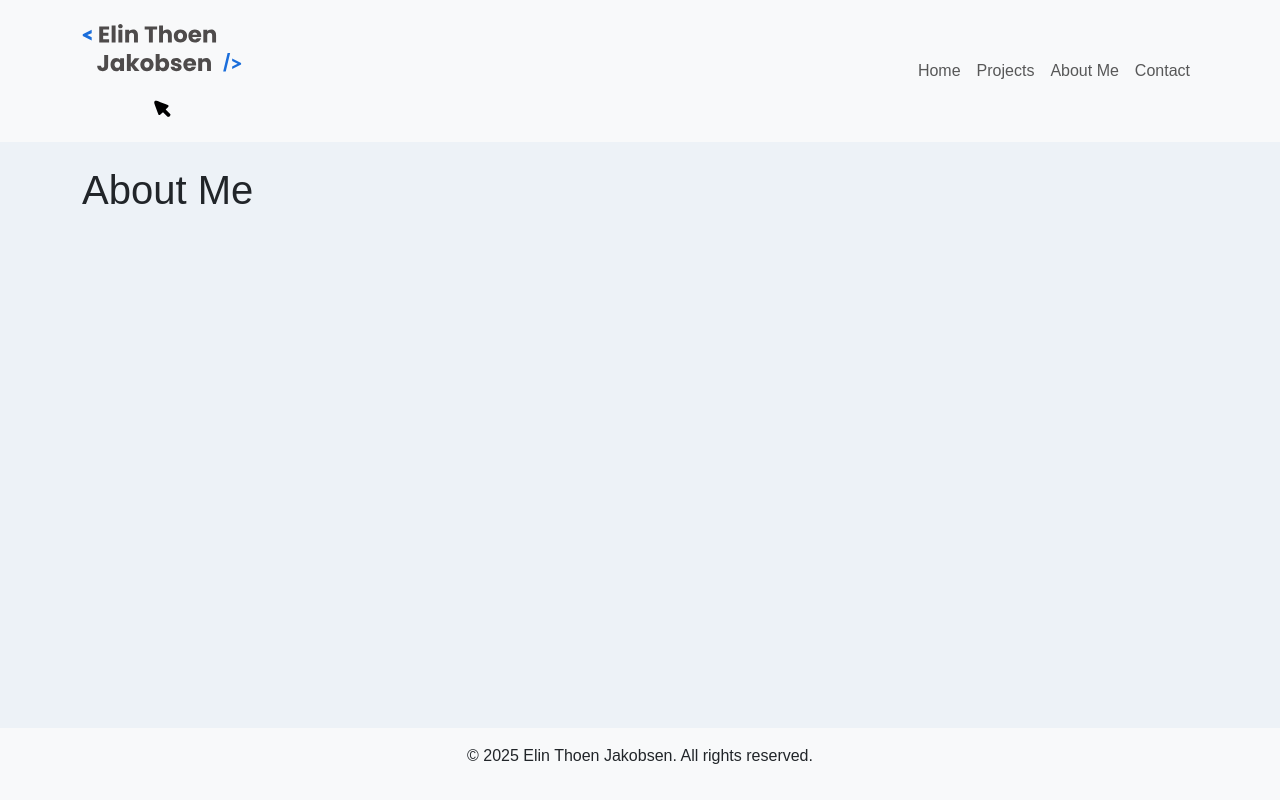
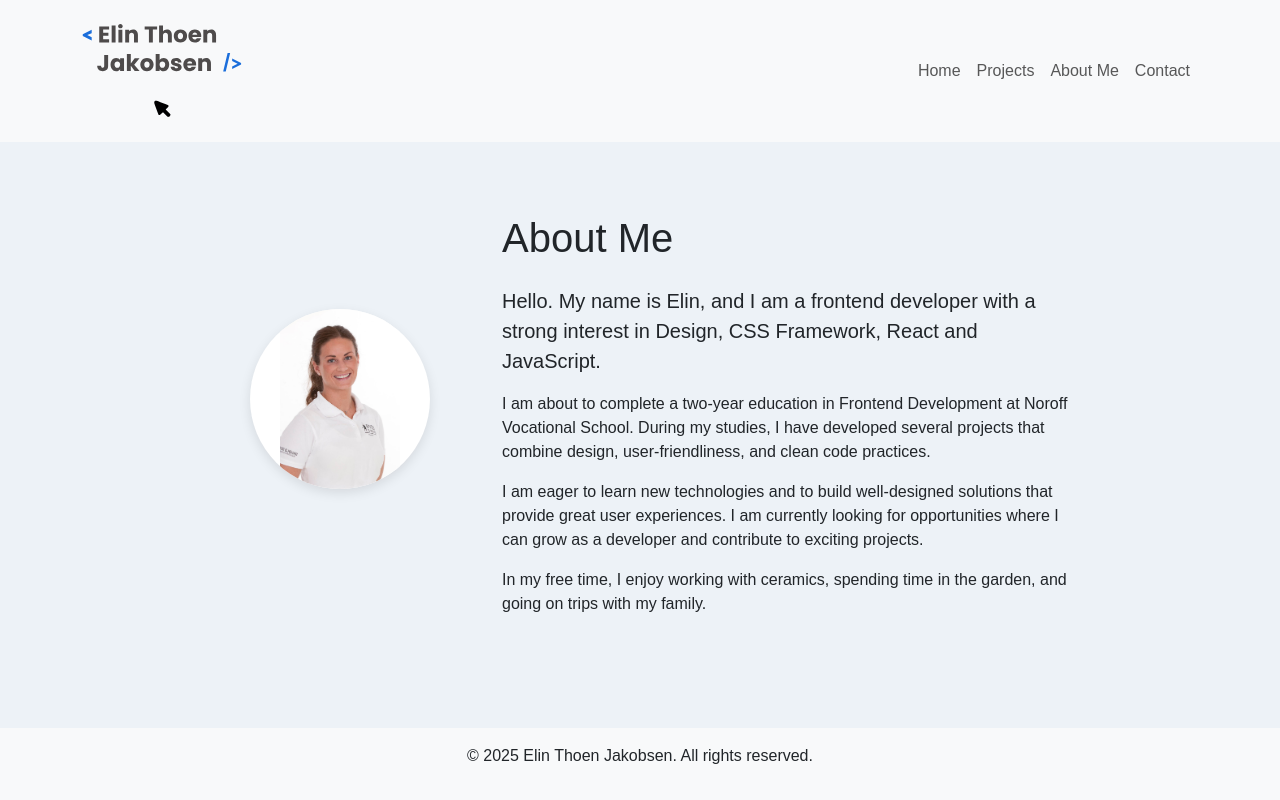
Before and after one commit to elinkrull/portofolio-2, a React (Vite) app: page /about in a window 1280 px wide. Built offline with nearby package versions, Linux system fonts and the light colour scheme.

Commit message:
Adds text and image to About-Me-Page

```diff
--- a/src/pages/AboutMePage.jsx
+++ b/src/pages/AboutMePage.jsx
@@ -1,9 +1,50 @@
 import Layout from "../components/Layout";
+import { Container, Row, Col, Image } from "react-bootstrap";
 
 function AboutMePage() {
   return (
     <Layout>
-      <h1>About Me</h1>
+      <Container style={{ maxWidth: "900px" }}>
+        <Row className="align-items-center">
+          <Col xs={12} md={4} className="text-center mb-4 mb-md-0">
+            <Image
+              src="/profilepicture.jpg"
+              roundedCircle
+              fluid
+              style={{
+                width: "180px",
+                height: "180px",
+                objectFit: "contain",
+                backgroundColor: "#fff",
+                boxShadow: "0 4px 12px rgba(0, 0, 0, 0.1)",
+              }}
+            />
+          </Col>
+          <Col md={8}>
+            <h1 className="mb-4 mt-5">About Me</h1>
+            <p className="lead">
+              Hello. My name is Elin, and I am a frontend developer with a
+              strong interest in Design, CSS Framework, React and JavaScript.
+            </p>
+            <p>
+              I am about to complete a two-year education in Frontend
+              Development at Noroff Vocational School. During my studies, I have
+              developed several projects that combine design, user-friendliness,
+              and clean code practices.
+            </p>
+            <p>
+              I am eager to learn new technologies and to build well-designed
+              solutions that provide great user experiences. I am currently
+              looking for opportunities where I can grow as a developer and
+              contribute to exciting projects.
+            </p>
+            <p>
+              In my free time, I enjoy working with ceramics, spending time in
+              the garden, and going on trips with my family.
+            </p>
+          </Col>
+        </Row>
+      </Container>
     </Layout>
   );
 }
```
Also changed, not shown: public/profilepicture.jpg (added).
